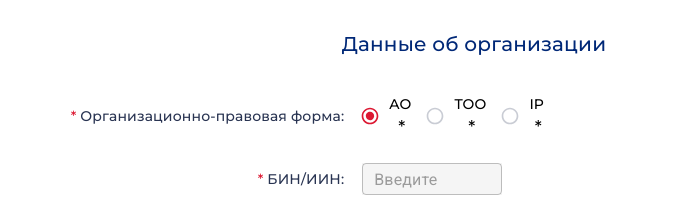
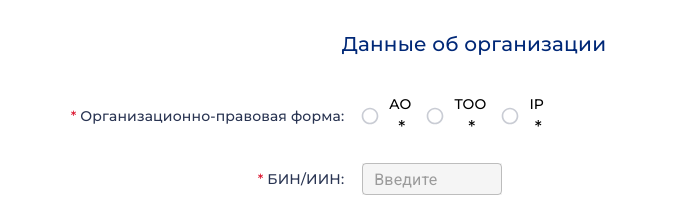
Before and after one commit to Ranami/Form, a React (Create React App) app: page / in a window 1280 px wide. Shown: the top 197 px of the page, without its empty margins (166-839 px from the left). Built offline with nearby package versions, Linux system fonts and the light colour scheme.

Commit message:
controlled radio buttons

```diff
--- a/src/components/CustomRadioGroup.tsx
+++ b/src/components/CustomRadioGroup.tsx
@@ -5,7 +5,8 @@ import {
   styled,
   Typography,
 } from "@mui/material";
-import React, { FC } from "react";
+import { FC } from "react";
+import { Controller, useFormContext } from "react-hook-form";
 import { IOption } from "../constants/contractFields";
 
 const CustomRadio = styled(Radio)`
@@ -25,24 +26,37 @@ type Props = {
   options?: IOption[];
   row?: boolean;
   required: boolean;
+  name: string;
 };
 
 export const CustomRadioGroup: FC<Props> = ({
   defaultValue,
   options,
   required,
+  name,
   ...rest
 }) => {
+  const { control } = useFormContext();
   return (
-    <RadioGroup defaultValue={defaultValue} {...rest}>
+    <>
+      <Controller
+        name={name}
+        control={control}
+        defaultValue={defaultValue}
+        render={({ field: { onChange, value, ref } }) => (
+          <RadioGroup value={value} onChange={onChange} {...rest}>
             {options?.map((option) => (
               <FormControlLabel
                 key={option.value}
                 control={<CustomRadio size="small" required={required} />}
-          value={option.label}
+                value={option.value}
                 label={<CustomLabel>{option.value}</CustomLabel>}
+                inputRef={ref}
               />
             ))}
           </RadioGroup>
+        )}
+      />
+    </>
   );
 };
```
Lines whose indentation alone changed are shown as unchanged.
